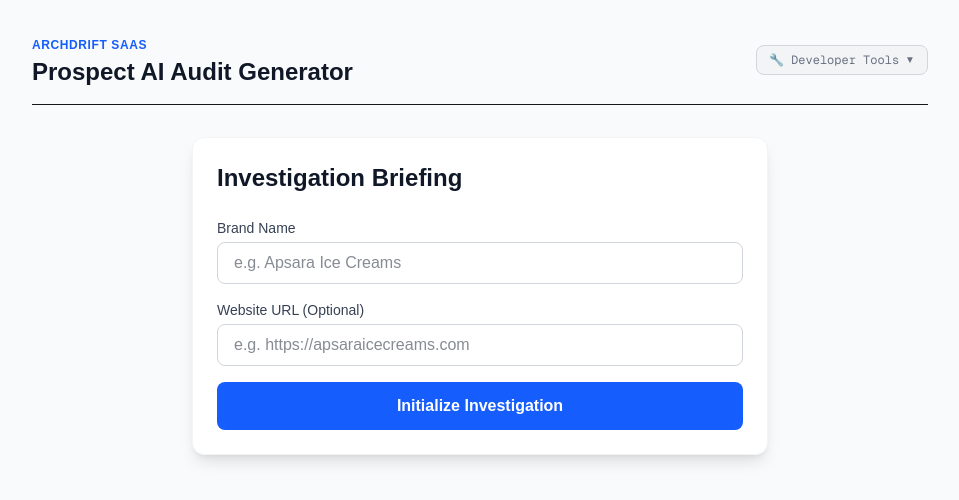
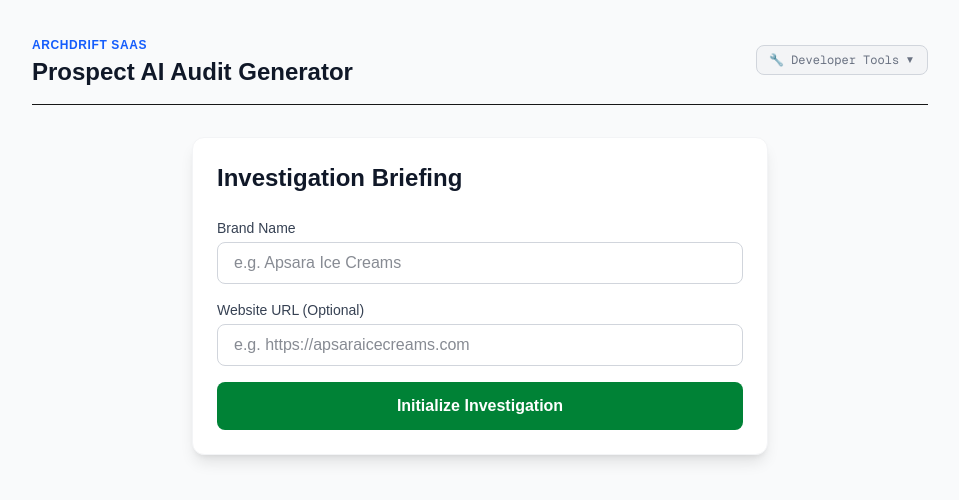
Before and after one commit to Prajeesh-Meethale/marketing-sandbox, a Next.js app: page / in a window 1280 px wide. Shown: the top 500 px of the page, without its empty margins (160-1119 px from the left). Built offline with nearby package versions, Linux system fonts and the light colour scheme.

Commit message:
Change investigate button to dark green

```diff
--- a/src/components/InvestigationForm.tsx
+++ b/src/components/InvestigationForm.tsx
@@ -37,7 +37,7 @@
         <button
           type="submit"
           disabled={isLoading}
-          className="w-full bg-blue-600 text-white font-semibold py-3 rounded-lg hover:bg-blue-700 transition disabled:opacity-50"
+          className="w-full bg-green-700 text-white font-semibold py-3 rounded-lg hover:bg-green-800 transition disabled:opacity-50"
         >
           {isLoading ? "Inferring Context..." : "Initialize Investigation"}
         </button>
```
